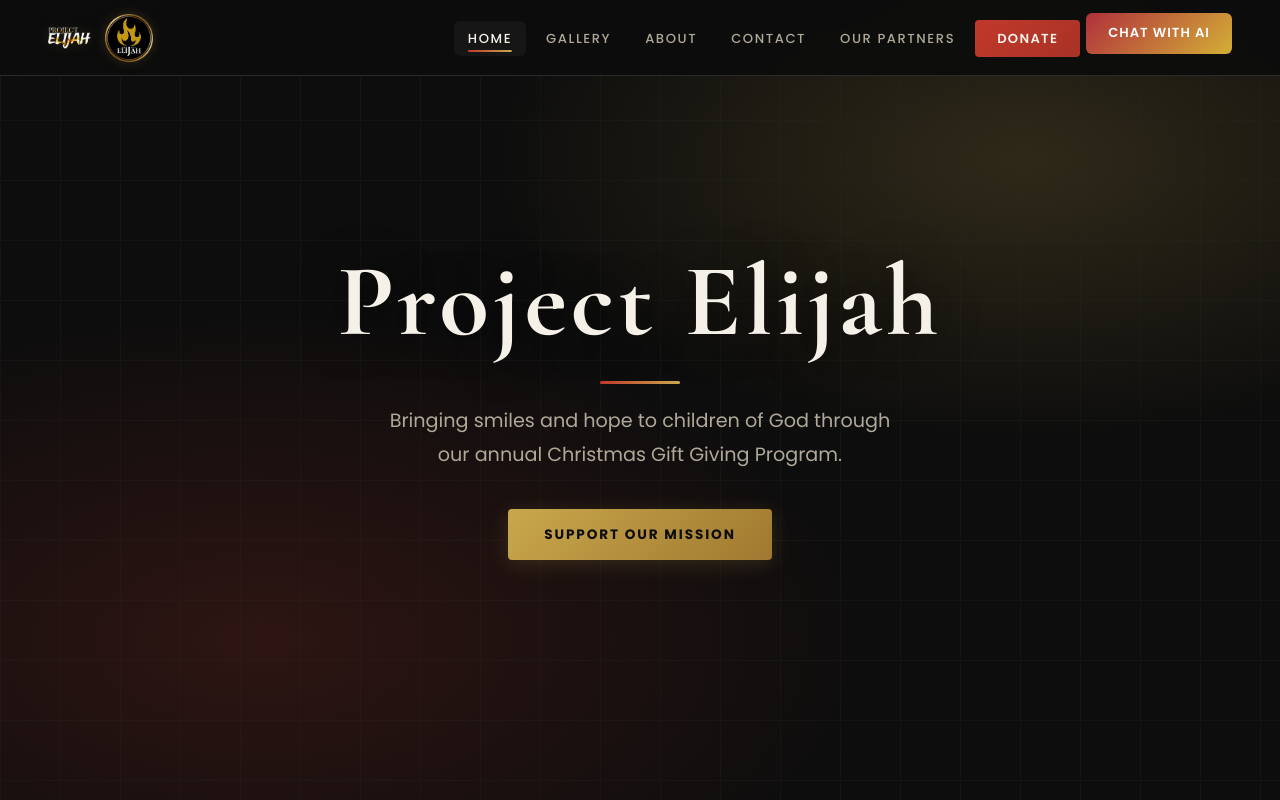
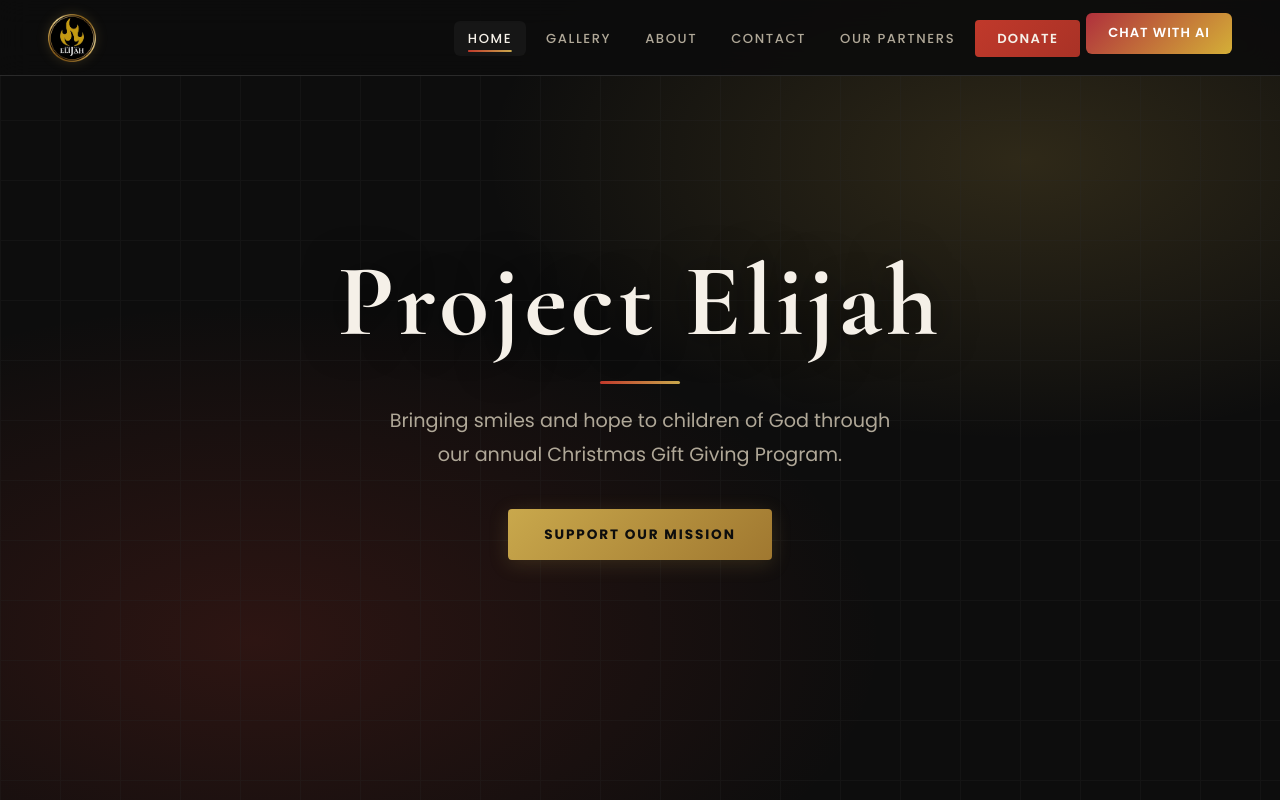
Before and after one commit to ProjectElijah-web/projectelijah, a plain HTML site: page index.html in a window 1280 px wide. Shown: the top 800 px of the page. Drawn offline with nearby package versions, Linux system fonts and the light colour scheme.

Commit message:
Update index.html

```diff
--- a/index.html
+++ b/index.html
@@ -13,7 +13,6 @@
 
 <header>
   <div class="logo-area">
-    <img src="logo1.png" alt="Project Elijah Logo">
     <img src="logo2.png" alt="Project Elijah Logo">
   </div>
 
```
